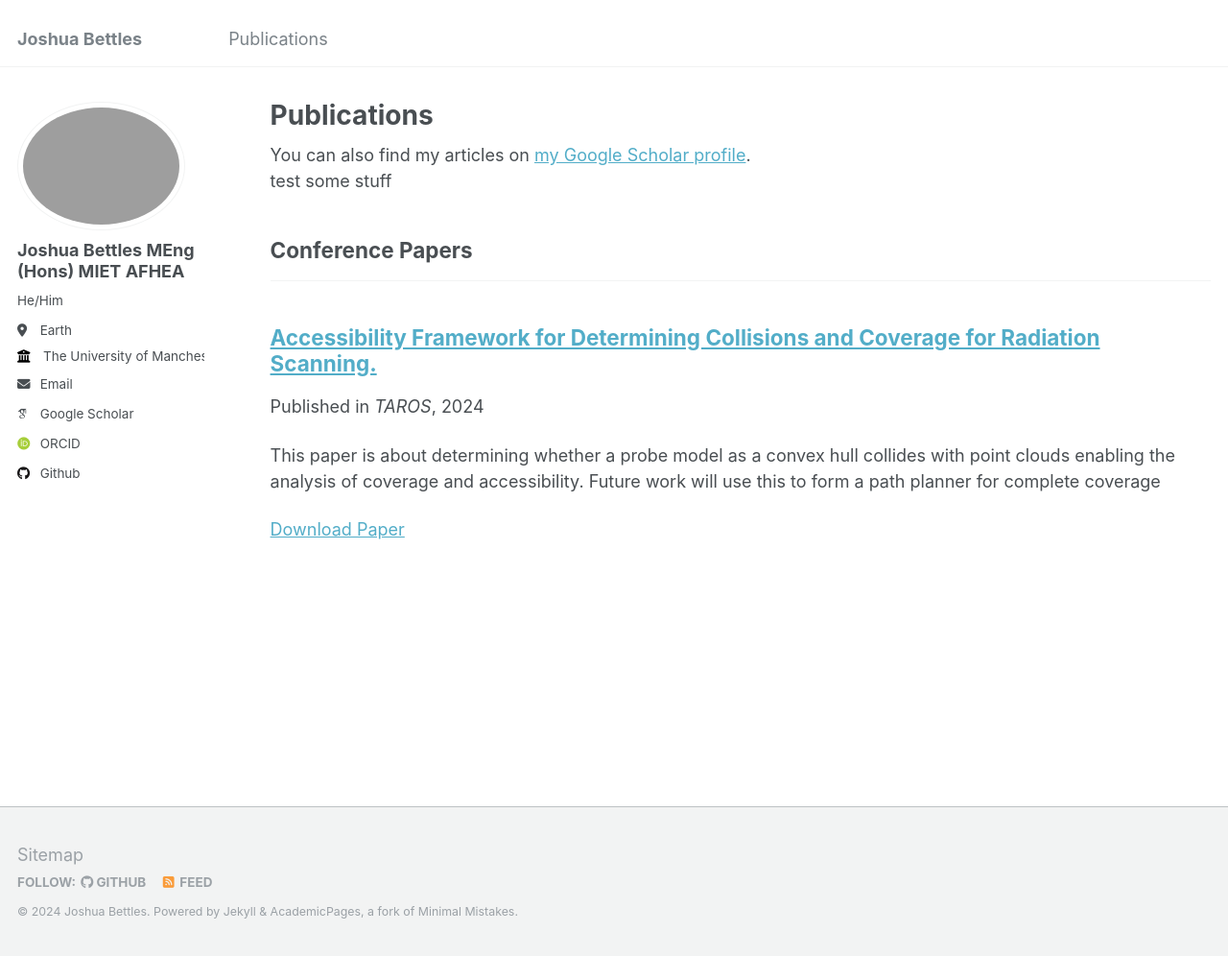
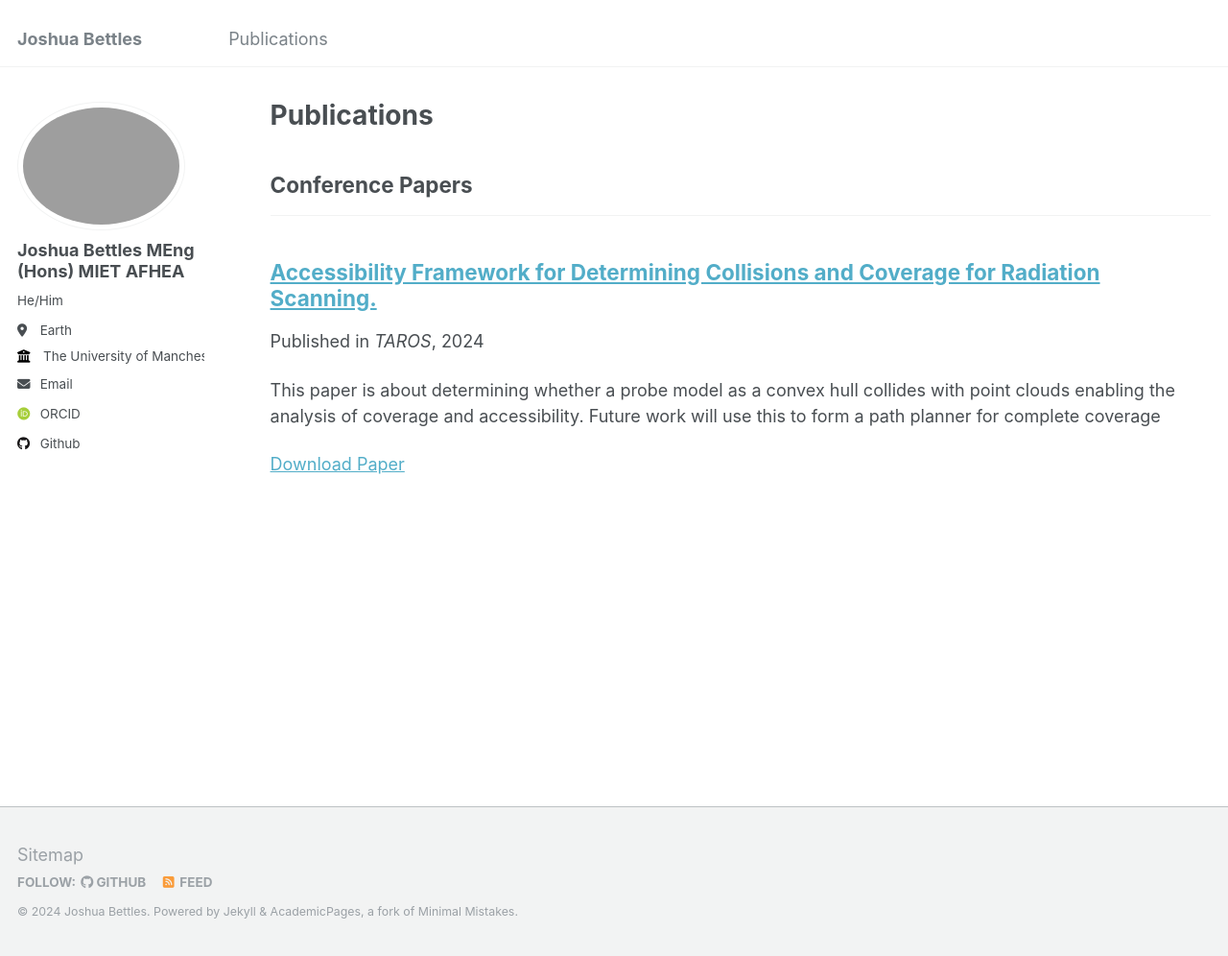
Before and after one commit to Joshua-Bettles/joshua-bettles.github.io, a Jekyll site: the page built from _pages/publications.html, in a window 1280 px wide and 996 px high. Shown: the whole window at 96% size. Built offline with Jekyll 4.4.1, drawn with Linux system fonts in a browser that asks for light colours; some web fonts are replaced; some of the changed lines change nothing that is shown.

Commit message:
Publication and test page

```diff
--- a/_config.yml
+++ b/_config.yml
@@ -32,9 +32,9 @@
 
   # Academic websites
   arxiv            : # URL - Update with the correct link to your profile
-  googlescholar    : "https://scholar.google.com/citations?user=PS_CX0AAAAAJ"
+  googlescholar    : #"https://scholar.google.com/citations?user=PS_CX0AAAAAJ"
   impactstory      : # URL
-  orcid            : "http://orcid.org/yourorcidurl"
+  orcid            : "https://orcid.org/0000-0002-1193-252X"
   semantic         : # URL
   pubmed           : #"https://www.ncbi.nlm.nih.gov/pubmed/?term=john+snow"
   researchgate     : # URL
--- a/_pages/publications.html
+++ b/_pages/publications.html
@@ -6,9 +6,10 @@
 ---
 
 {% if site.author.googlescholar %}
+
   <div class="wordwrap">You can also find my articles on <a href="{{site.author.googlescholar}}">my Google Scholar profile</a>.</div>
 
-  <div> test some stuff </div>
+
 {% endif %}
 
 {% include base_path %}
```
